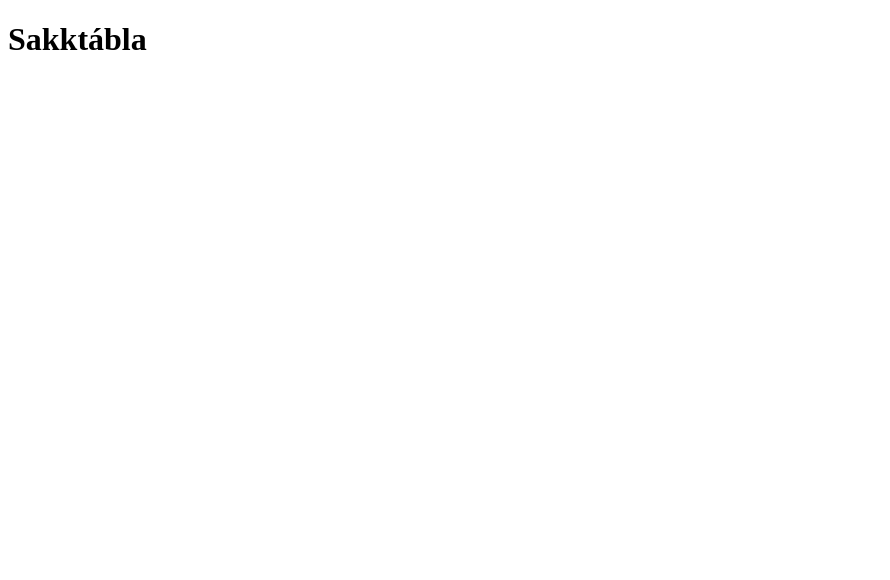
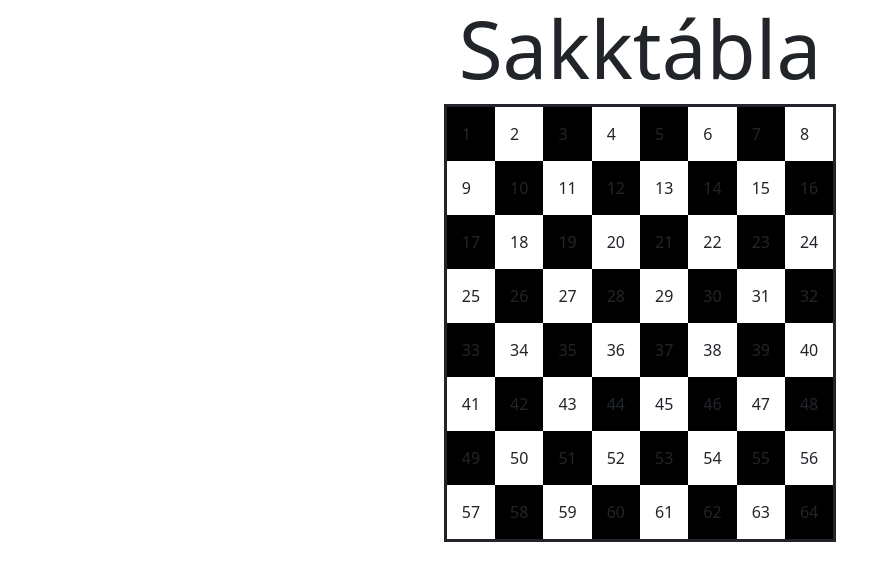
Before and after one commit to nemethbarbo/nb_hf_pszeudo_class, a plain HTML site: page index.html in a window 1280 px wide. Shown: the whole page, without its empty margins (0-890 px from the left). Drawn offline with Linux system fonts and the light colour scheme.

Commit message:
Szűcs Martin László
Sakktábla kirajzolása, lehet kicsit fapados megoldás, meg lehet jobban is, ez jött ki most... Frontenden még nem nagyon érzem otthonosan magam :(

```diff
--- a/css/style.css
+++ b/css/style.css
@@ -0,0 +1,61 @@
+.elso td:nth-child(odd)
+{
+     background-color: black;
+
+}
+.harmadik td:nth-child(odd)
+{
+    background-color: black;
+
+}
+
+.otodik td:nth-child(odd)
+{
+    background-color: black;
+
+}
+
+.hetedik td:nth-child(odd)
+{
+    background-color: black;
+
+}
+
+.hetedik td:nth-child(odd)
+{
+    background-color: black;
+
+}
+
+.masoidk td:nth-child(even)
+{
+    background-color: black;
+
+}
+.negyedik td:nth-child(even)
+{
+    background-color: black;
+
+}
+
+.hatodik td:nth-child(even)
+{
+    background-color: black;
+
+}
+
+.nyolcadik td:nth-child(even)
+{
+    background-color: black;
+
+}
+
+
+td{
+
+    padding: 15px;
+}
+
+table{
+    border: solid;
+}
--- a/index.html
+++ b/index.html
@@ -5,91 +5,92 @@
     <meta http-equiv="X-UA-Compatible" content="IE=edge">
     <meta name="viewport" content="width=device-width, initial-scale=1.0">
     <title>Pszeudo osztályos feladat</title>
+    <link rel="stylesheet" href="css/bootstrap.min.css">
     <link rel="stylesheet" href="css/style.css">
 </head>
 <body>
-    <h1>Sakktábla</h1>
-    <div>
+    <h1 class="text-center display-1">Sakktábla</h1>
+    <div class="d-flex justify-content-center container-fluid">
         <table>
-            <tr>
-                <td>&nbsp;</td>
-                <td>&nbsp;</td>
-                <td>&nbsp;</td>
-                <td>&nbsp;</td>
-                <td>&nbsp;</td>
-                <td>&nbsp;</td>
-                <td>&nbsp;</td>
-                <td>&nbsp;</td>
+            <tr class="elso">
+                <td>1</td>
+                <td>2</td>
+                <td>3</td>
+                <td>4</td>
+                <td>5</td>
+                <td>6</td>
+                <td>7</td>
+                <td>8</td>
             </tr>
-            <tr>
-                <td>&nbsp;</td>
-                <td>&nbsp;</td>
-                <td>&nbsp;</td>
-                <td>&nbsp;</td>
-                <td>&nbsp;</td>
-                <td>&nbsp;</td>
-                <td>&nbsp;</td>
-                <td>&nbsp;</td>
+            <tr class="masoidk">
+                <td>9</td>
+                <td>10</td>
+                <td>11</td>
+                <td>12</td>
+                <td>13</td>
+                <td>14</td>
+                <td>15</td>
+                <td>16</td>
             </tr>
-            <tr>
-                <td>&nbsp;</td>
-                <td>&nbsp;</td>
-                <td>&nbsp;</td>
-                <td>&nbsp;</td>
-                <td>&nbsp;</td>
-                <td>&nbsp;</td>
-                <td>&nbsp;</td>
-                <td>&nbsp;</td>
+            <tr class="harmadik">
+                <td>17</td>
+                <td>18</td>
+                <td>19</td>
+                <td>20</td>
+                <td>21</td>
+                <td>22</td>
+                <td>23</td>
+                <td>24</td>
             </tr>
-            <tr>
-                <td>&nbsp;</td>
-                <td>&nbsp;</td>
-                <td>&nbsp;</td>
-                <td>&nbsp;</td>
-                <td>&nbsp;</td>
-                <td>&nbsp;</td>
-                <td>&nbsp;</td>
-                <td>&nbsp;</td>
+            <tr class="negyedik">
+                <td>25</td>
+                <td>26</td>
+                <td>27</td>
+                <td>28</td>
+                <td>29</td>
+                <td>30</td>
+                <td>31</td>
+                <td>32</td>
             </tr>
-            <tr>
-                <td>&nbsp;</td>
-                <td>&nbsp;</td>
-                <td>&nbsp;</td>
-                <td>&nbsp;</td>
-                <td>&nbsp;</td>
-                <td>&nbsp;</td>
-                <td>&nbsp;</td>
-                <td>&nbsp;</td>
+            <tr class="otodik">
+                <td>33</td>
+                <td>34</td>
+                <td>35</td>
+                <td>36</td>
+                <td>37</td>
+                <td>38</td>
+                <td>39</td>
+                <td>40</td>
             </tr>
-            <tr>
-                <td>&nbsp;</td>
-                <td>&nbsp;</td>
-                <td>&nbsp;</td>
-                <td>&nbsp;</td>
-                <td>&nbsp;</td>
-                <td>&nbsp;</td>
-                <td>&nbsp;</td>
-                <td>&nbsp;</td>
+            <tr class="hatodik">
+                <td>41</td>
+                <td>42</td>
+                <td>43</td>
+                <td>44</td>
+                <td>45</td>
+                <td>46</td>
+                <td>47</td>
+                <td>48</td>
             </tr>
-            <tr>
-                <td>&nbsp;</td>
-                <td>&nbsp;</td>
-                <td>&nbsp;</td>
-                <td>&nbsp;</td>
-                <td>&nbsp;</td>
-                <td>&nbsp;</td>
-                <td>&nbsp;</td>
-                <td>&nbsp;</td>
+            <tr class="hetedik">
+                <td>49</td>
+                <td>50</td>
+                <td>51</td>
+                <td>52</td>
+                <td>53</td>
+                <td>54</td>
+                <td>55</td>
+                <td>56</td>
             </tr>
-            <tr>
-                <td>&nbsp;</td>
-                <td>&nbsp;</td>
-                <td>&nbsp;</td>
-                <td>&nbsp;</td>
-                <td>&nbsp;</td>
-                <td>&nbsp;</td>
-                <td>&nbsp;</td>
-                <td>&nbsp;</td>
+            <tr class="nyolcadik">
+                <td>57</td>
+                <td>58</td>
+                <td>59</td>
+                <td>60</td>
+                <td>61</td>
+                <td>62</td>
+                <td>63</td>
+                <td>64</td>
             </tr>
         </table>
     </div>
```
Also changed, not shown: css/bootstrap.min.css (added).
